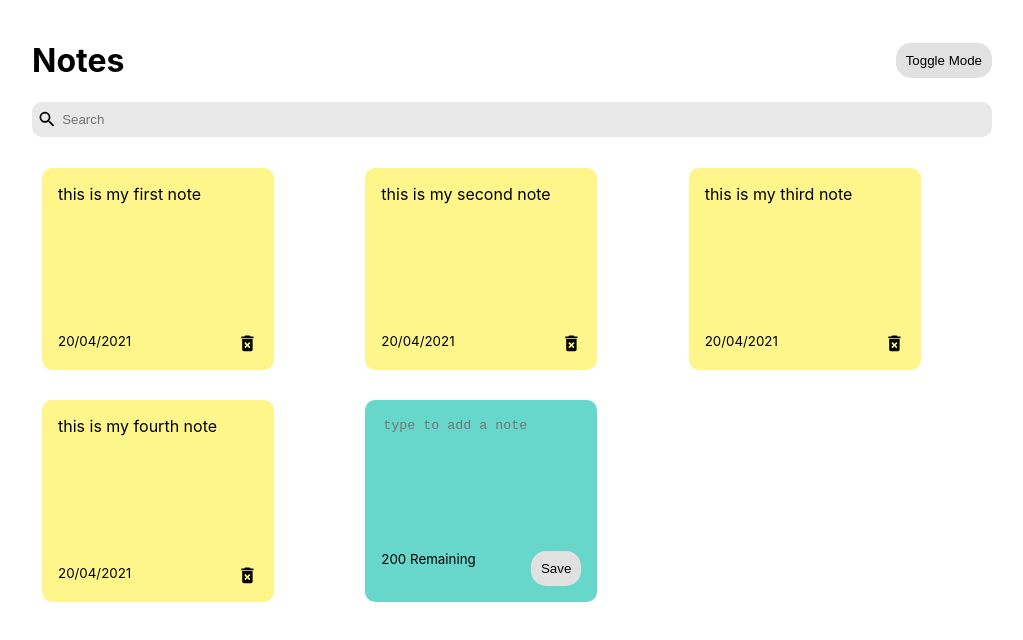
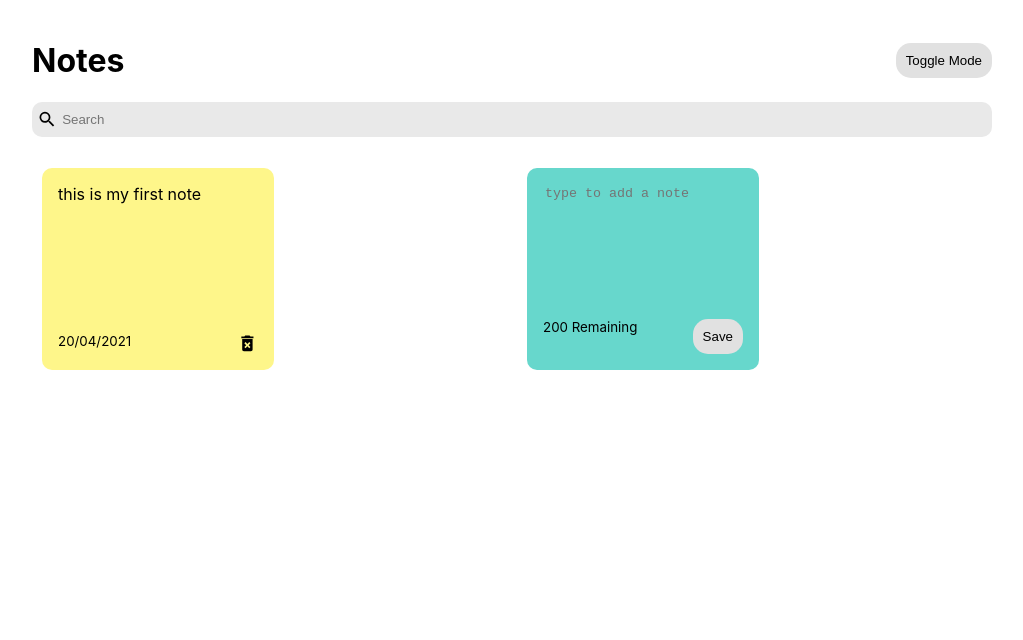
Before and after one commit to hamzazaka/crypto-react, a React (Create React App) app in the folder notes-app/: page / in a window 1280 px wide. Shown: the top 640 px of the page, without its empty margins (128-1151 px from the left). Built offline with nearby package versions, Linux system fonts and the light colour scheme.

Commit message:
local storage option

```diff
--- a/notes-app/src/App.js
+++ b/notes-app/src/App.js
@@ -1,5 +1,5 @@
 import logo from './logo.svg';
-import { useState } from 'react';
+import { useEffect, useState } from 'react';
 import {nanoid} from 'nanoid';
 import './App.css';
 import NotesList from './components/NotesList';
@@ -14,25 +14,22 @@
     text:'this is my first note',
     date: '20/04/2021',
     },
-    {
-    id:nanoid(),
-    text:'this is my second note',
-    date: '20/04/2021',
-    },
-    {
-    id:nanoid(),
-    text:'this is my third note',
-    date: '20/04/2021',
-    },
-    {
-    id:nanoid(),
-    text:'this is my fourth note',
-    date: '20/04/2021',
-    }
+
 ]);
 
 const [searchText,setSearchText]=useState('');
 const[darkmode,setDarkmode]=useState(false);
+
+
+useEffect(()=>{
+  const savedNotes=JSON.parse(localStorage.getItem('react-notes-app-data'))
+  if(savedNotes) setNotes(savedNotes)
+},[])
+
+
+useEffect(()=>{
+  localStorage.setItem('react-notes-app-data',JSON.stringify(notes))
+},[notes])
 
 const addNote = (text) => {
   const date=new Date().toLocaleString()+' ';
```
